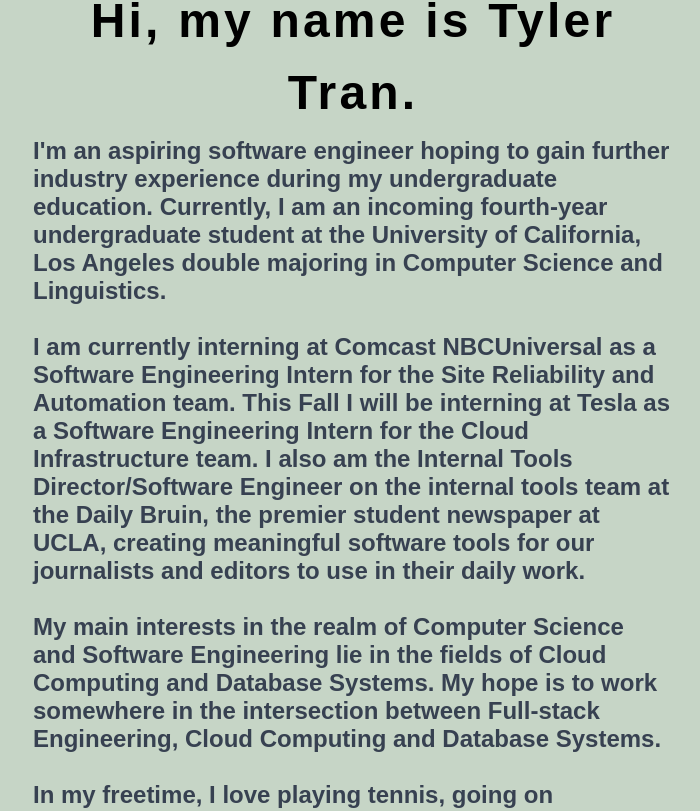
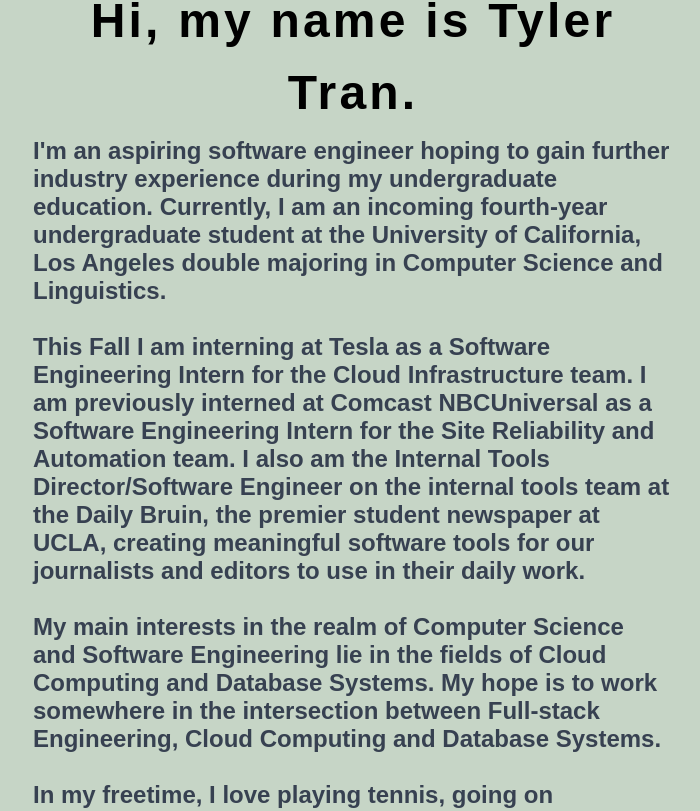
Before and after one commit to tylerdtran/tylertran.me, a React (Create React App) app: page / in a window 1280 px wide. Shown: the part 943-1754 px from the top of the page, without its empty margins (287-987 px from the left). Built offline with nearby package versions, Linux system fonts and the light colour scheme; a web font is replaced by a local one.

Commit message:
Updated the About description of my website and updated my resume

```diff
--- a/src/components/AboutPage/About.tsx
+++ b/src/components/AboutPage/About.tsx
@@ -36,8 +36,8 @@
                     Los Angeles </a>double majoring in Computer Science and Linguistics.
                     <br />
                     <br />
-                    I am currently interning at Comcast NBCUniversal as a Software Engineering Intern for the Site Reliability and Automation team.
-                    This Fall I will be interning at Tesla as a Software Engineering Intern for the Cloud Infrastructure team.
+                    This Fall I am interning at Tesla as a Software Engineering Intern for the Cloud Infrastructure team.
+                    I am previously interned at Comcast NBCUniversal as a Software Engineering Intern for the Site Reliability and Automation team.
                     I also am the Internal Tools Director/Software Engineer on the internal tools team at the Daily Bruin, the premier student newspaper at UCLA,
                     creating meaningful software tools for our journalists and editors to use in their daily work.
                     <br />
```
